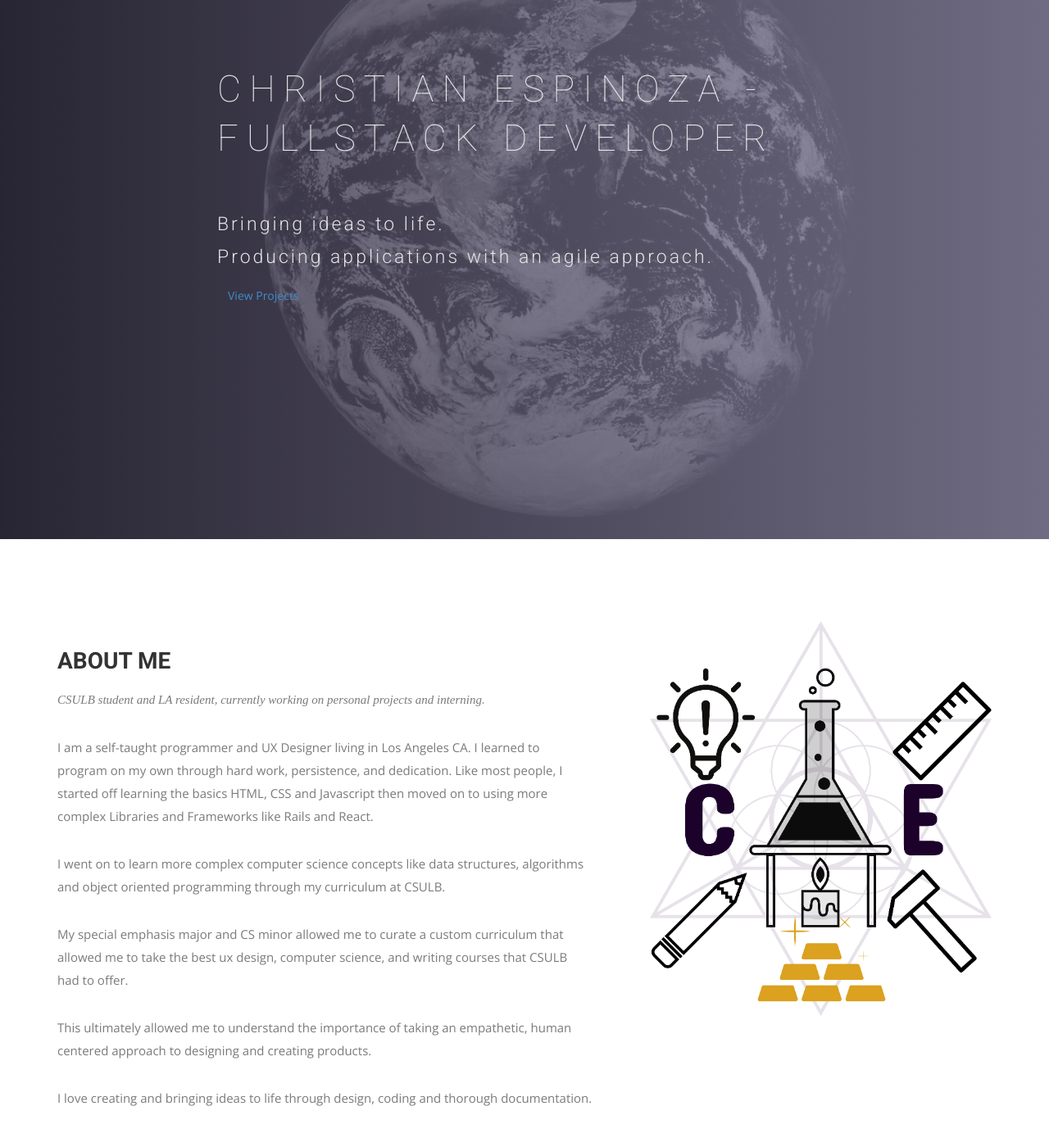
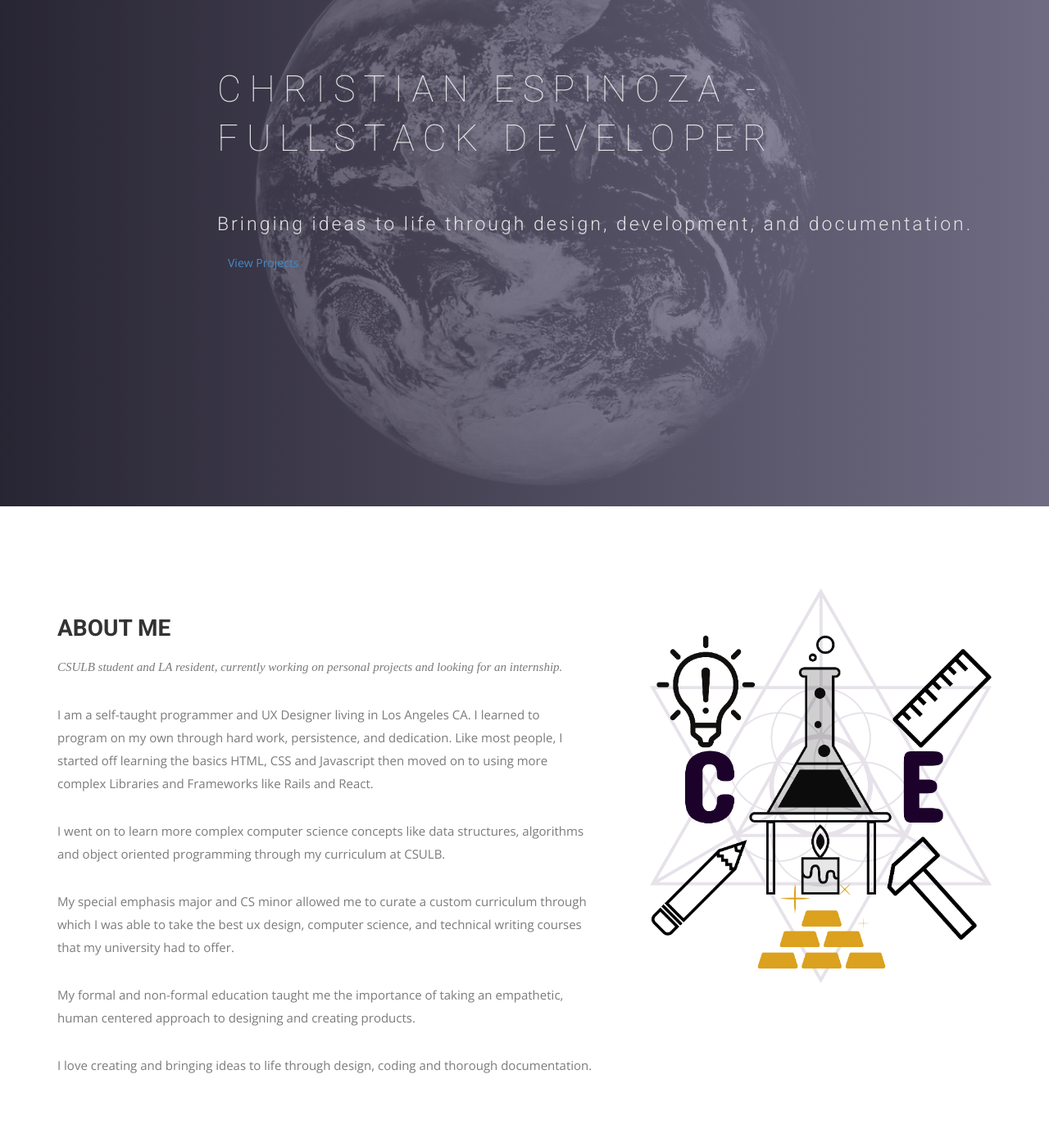
Before and after one commit to Kingslayyerr/Kingslayyerr.github.io, a Jekyll site: the page built from index.html, in a window 1280 px wide and 1400 px high, scrolled down 231 px. Shown: the top 1389 px of the window at 82% size. Built offline with Jekyll 4.4.1, drawn with Linux system fonts in a browser that asks for light colours; nearby versions of some CDN libraries; some web fonts are replaced.

Commit message:
changed about me

```diff
--- a/index.html
+++ b/index.html
@@ -11,7 +11,7 @@ permalink: /
       <div class="col-md-10 col-md-offset-2">
         <div class="block">
           <h1 class="animated fadeInUp">CHRISTIAN ESPINOZA - <br> FULLSTACK DEVELOPER </h1>
-          <p class="animated fadeInUp">Bringing ideas to life. </br> Producing applications with an agile approach.</p>
+          <p class="animated fadeInUp">Bringing ideas to life through design, development, and documentation.</p>
           <a href="{{ site.baseurl }}/work" class="btn btn-view-works">View Projects</a>
         </div>
       </div>
@@ -26,12 +26,12 @@ permalink: /
         <div class="block">
           <div class="section-title">
             <h2>About Me</h2>
-            <p>CSULB student and LA resident, currently working on personal projects and interning.</p>
+            <p>CSULB student and LA resident, currently working on personal projects and looking for an internship.</p>
           </div>
           <p>I am a self-taught programmer and UX Designer living in Los Angeles CA. I learned to program on my own through hard work, persistence, and dedication. Like most people, I started off learning the basics HTML, CSS and Javascript then moved on to using more complex Libraries and Frameworks like Rails and React.</p>
             <p>I went on to learn more complex computer science concepts like data structures, algorithms and object oriented programming through my curriculum at CSULB.</p>
-            <p>My special emphasis major and CS minor allowed me to curate a custom curriculum that allowed me to take the best ux design, computer science, and writing courses that CSULB had to offer.
-            <p>This ultimately allowed me to understand the importance of taking an empathetic, human centered approach to designing and creating products.</p>
+            <p>My special emphasis major and CS minor allowed me to curate a custom curriculum through which I was able to take the best ux design, computer science, and technical writing courses that my university had to offer.
+            <p>My formal and non-formal education taught me the importance of taking an empathetic, human centered approach to designing and creating products.</p>
             <p>I love creating and bringing ideas to life through design, coding and thorough documentation.</p>
         </div>
       </div><!-- .col-md-7 close -->
```
